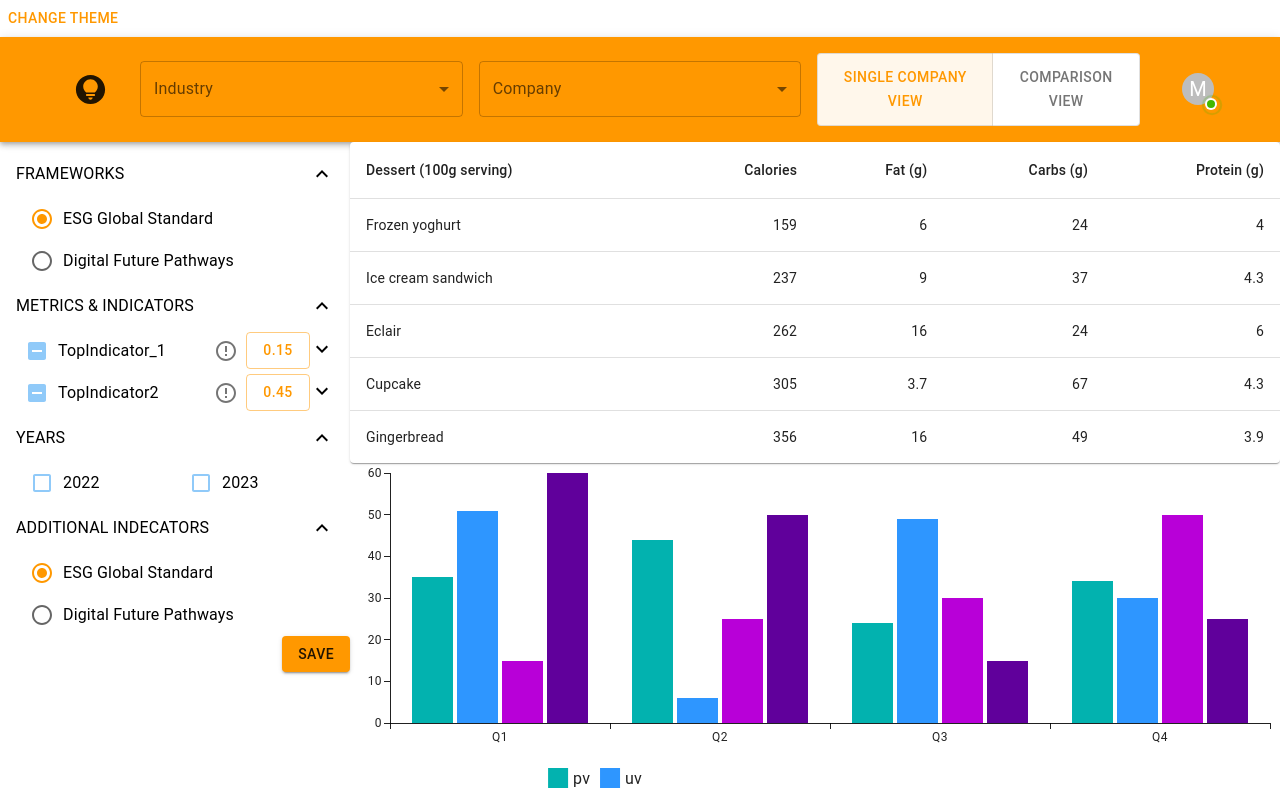
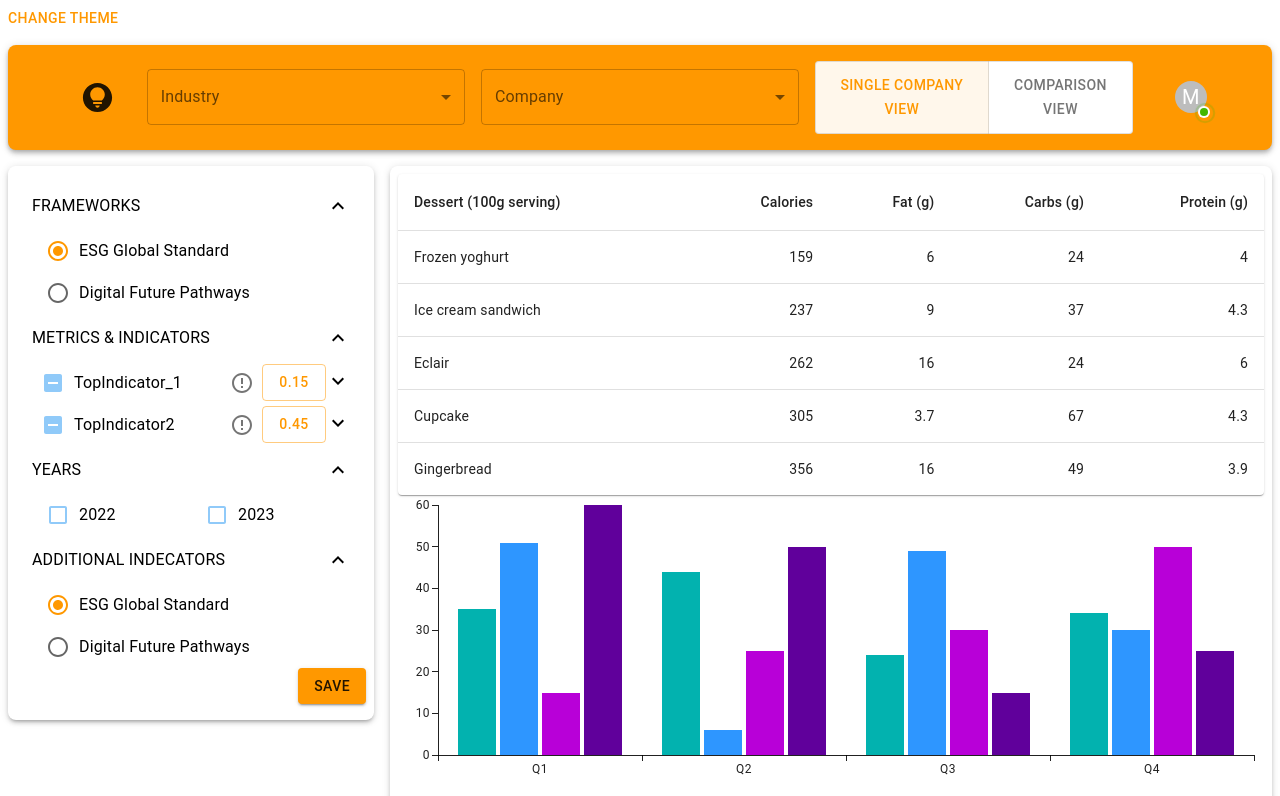
Before and after one commit to COMP9900-24T1-Nullbody/frontend, a React (Create React App) app: page /main in a window 1280 px wide. Shown: the top 796 px of the page. Built offline with nearby package versions, Linux system fonts and the light colour scheme.

Commit message:
1. 更新了main页面Box的样式，但未采用修改主题配置的方法

```diff
--- a/src/components/CollapseSideMenu.jsx
+++ b/src/components/CollapseSideMenu.jsx
@@ -8,9 +8,11 @@ import CollapseFrameworks from "./CollapseSiders/Frameworks/Frameworks";
 import CollapseMetrics from "./CollapseSiders/Metrics/Metrics";
 import CollapseYears from "./CollapseSiders/Years/Years";
 import CollapseAdditions from "./CollapseSiders/Additions/Additions";
+import { Box } from "@mui/material";
 
 export default function CollapseSiderMenu() {
   return (
+    <Box sx={{ borderRadius: 2, boxShadow: 3, m: 1, p: 1 }}>
       <List sx={{ width: "100%", maxWidth: 350 }}>
         <Grid container>
           {/* Frameworks */}
@@ -42,5 +44,6 @@ export default function CollapseSiderMenu() {
           </Grid>
         </Grid>
       </List>
+    </Box>
   );
 }
--- a/src/components/NavBar.jsx
+++ b/src/components/NavBar.jsx
@@ -1,7 +1,6 @@
 import React from "react";
 
 import AppBar from "@mui/material/AppBar";
-import Box from "@mui/material/Box";
 import Toolbar from "@mui/material/Toolbar";
 
 import LightbulbCircleIcon from "@mui/icons-material/LightbulbCircle";
@@ -31,8 +30,7 @@ export default function NavBar() {
   };
 
   return (
-    <Box sx={{ flexGrow: 1 }}>
-      <AppBar position="static">
+    <AppBar position="static" sx={{ borderRadius: 2 }}>
       <Toolbar>
         <Grid container padding={2}>
           <Grid
@@ -132,6 +130,5 @@ export default function NavBar() {
         </Grid>
       </Toolbar>
     </AppBar>
-    </Box>
   );
 }
--- a/src/pages/Main.jsx
+++ b/src/pages/Main.jsx
@@ -22,12 +22,15 @@ export default function Main() {
     <ThemeProvider theme={themeMode === "light" ? lightTheme : darkTheme}>
       <Button onClick={toggleThemeMode}>change theme</Button>
       <Box>
-        <NavBar />
+        <Box sx={{ m: 1 }}>
+          <NavBar />
+        </Box>
+
         <Box sx={{ display: "flex" }}>
           <Box>
             <CollapseSiderMenu />
           </Box>
-          <Box flexGrow={1}>
+          <Box flexGrow={1} sx={{ borderRadius: 2, boxShadow: 3, m: 1, p: 1 }}>
             <ViewTable />
             <ViewBarChart />
             <ViewLineChart />
```
Lines whose indentation alone changed are shown as unchanged.
